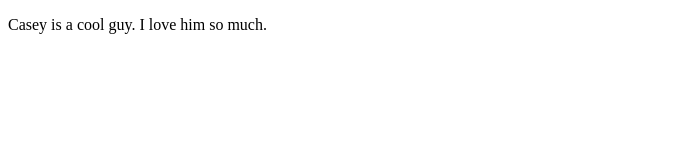
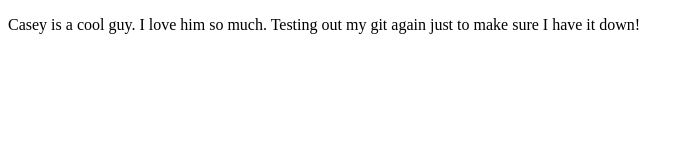
Before and after one commit to montanawsmith/sample_code, a plain HTML site: page index.html in a window 1280 px wide. Shown: the whole page, without its empty margins (0-694 px from the left). Drawn offline with Linux system fonts and the light colour scheme.

Commit message:
testing out git

```diff
--- a/index.html
+++ b/index.html
@@ -1,3 +1,3 @@
 <!DOCTYPE html>
-	<p>Casey is a cool guy. I love him so much.</p>
+	<p>Casey is a cool guy. I love him so much. Testing out my git again just to make sure I have it down!</p>
 	</html>
```
